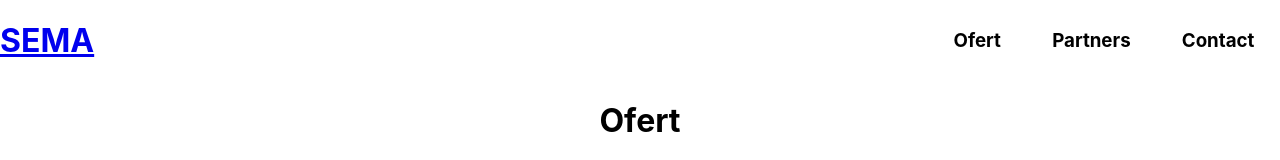
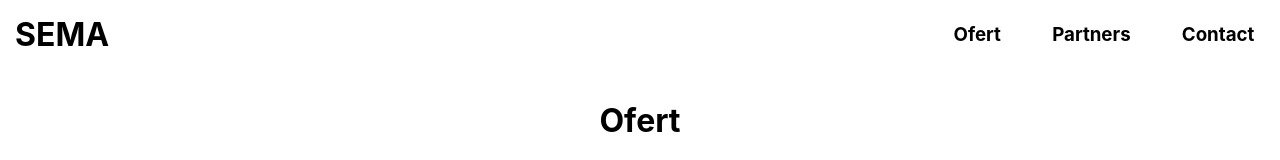
Before and after one commit to jimmeryn/springs-card, a React app: page / in a window 1280 px wide. Shown: the top 160 px of the page. Built offline with nearby package versions, Linux system fonts and the light colour scheme.

Commit message:
refactor

```diff
--- a/src/components/logo.jsx
+++ b/src/components/logo.jsx
@@ -1,12 +1,13 @@
 import React from "react";
 
 const Logo = isRef => {
-  const img = (
-    <a href="/">
-      <h1>SEMA</h1>
-    </a>
+  return isRef === true ? (
+    <h1 className="Logo">
+      <a href="/">SEMA</a>
+    </h1>
+  ) : (
+    <h1 className="Logo">SEMA</h1>
   );
-  return isRef === false ? img : <a href="/">{img}</a>;
 };
 
 export default Logo;
--- a/src/components/navbar/drop.jsx
+++ b/src/components/navbar/drop.jsx
@@ -1,19 +1,19 @@
 import React from "react";
+
+const menuComponents = require("./menuComponents.json").components;
+
+const renderMenu = menuComponents =>
+  menuComponents.map(e => {
+    return (
+      <a key={e.id} className="nav-option" href={`#${e.name.toLowerCase()}`}>
+        <h3>{e.name}</h3>
+      </a>
+    );
+  });
 
 const Dropdown = () => (
   <div className="Dropdown">
-    <a className="nav-option">
-      <h3>Oferta</h3>
-    </a>
-    <a className="nav-option">
-      <h3>Partnerzy</h3>
-    </a>
-    <a className="nav-option">
-      <h3>Kontakt</h3>
-    </a>
-    <a className="nav-option">
-      <h3>Język</h3>
-    </a>
+    <a className="nav-option">{renderMenu(menuComponents)}</a>
   </div>
 );
 
```
